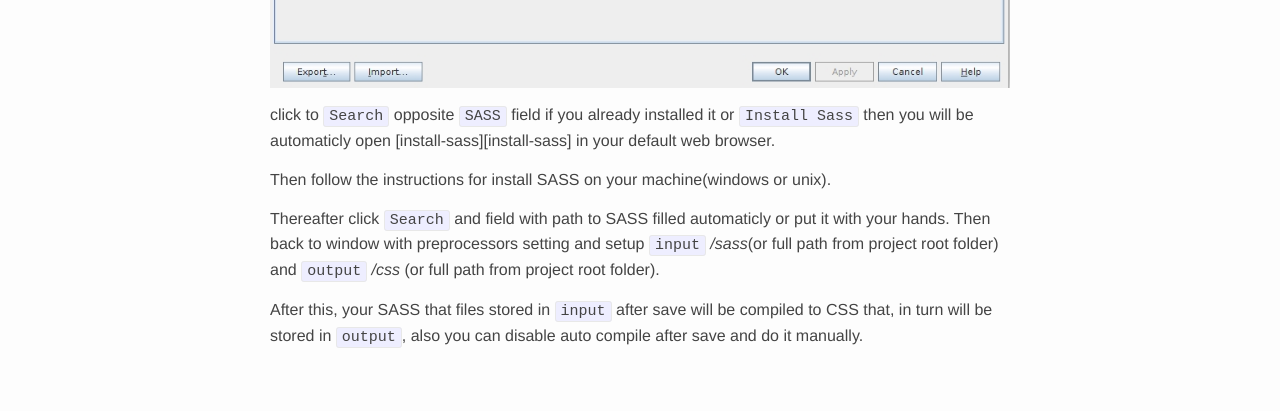
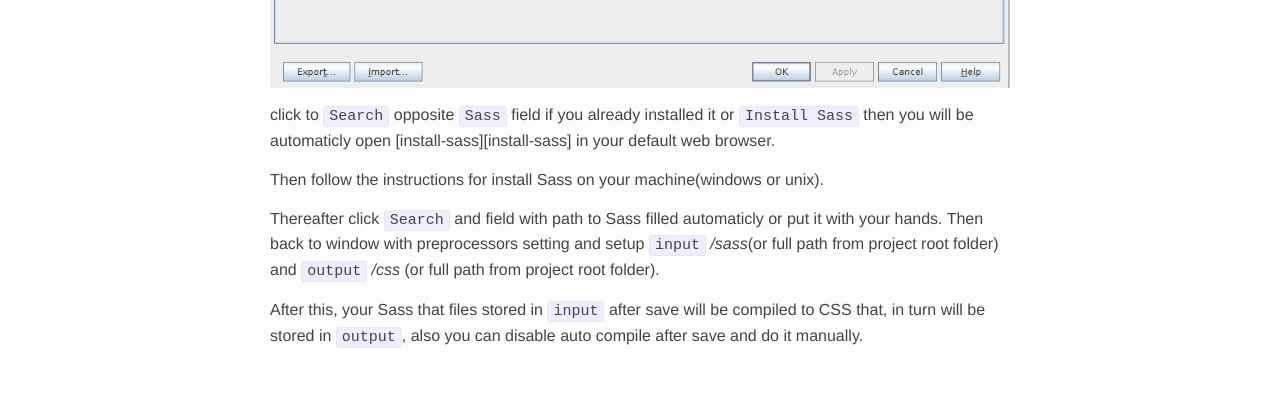
Before and after one commit to evgv/evgv.github.io, a Jekyll site: the page built from _posts/2016-10-31-netbeans-add-sass-preprocessor-to-project.markdown, in a window 1280 px wide. Shown: the part 1262-1673 px from the top of the page. Built offline with Jekyll 4.4.1, drawn with Linux system fonts in a browser that asks for light colours; nearby versions of some CDN libraries; comment, search, counter and statistics services are not loaded.

```diff
--- a/_posts/2016-10-31-netbeans-add-sass-preprocessor-to-project.markdown
+++ b/_posts/2016-10-31-netbeans-add-sass-preprocessor-to-project.markdown
@@ -19,11 +19,11 @@ and press `Configure Executables` then into
 ![window]({{ site.url }}/assets/f1e34296b5.jpg)
 
 
-click to `Search` opposite `SASS` field if you already installed it or `Install Sass` then you will be automaticly open [install-sass][install-sass] in your default web browser.
+click to `Search` opposite `Sass` field if you already installed it or `Install Sass` then you will be automaticly open [install-sass][install-sass] in your default web browser.
 
-Then follow the instructions for install SASS on your machine(windows or unix).
+Then follow the instructions for install Sass on your machine(windows or unix).
 
-Thereafter click `Search` and field with path to SASS filled automaticly or put it with your hands. Then back to window with preprocessors setting and setup `input` _/sass_(or full path from project root folder) and `output` _/css_ (or full path from project root folder).
+Thereafter click `Search` and field with path to Sass filled automaticly or put it with your hands. Then back to window with preprocessors setting and setup `input` _/sass_(or full path from project root folder) and `output` _/css_ (or full path from project root folder).
 
 
-After this, your SASS that files stored in `input` after save will be compiled to CSS that, in turn will be stored in `output`, also you can disable auto compile after save and do it manually.
+After this, your Sass that files stored in `input` after save will be compiled to CSS that, in turn will be stored in `output`, also you can disable auto compile after save and do it manually.
```
